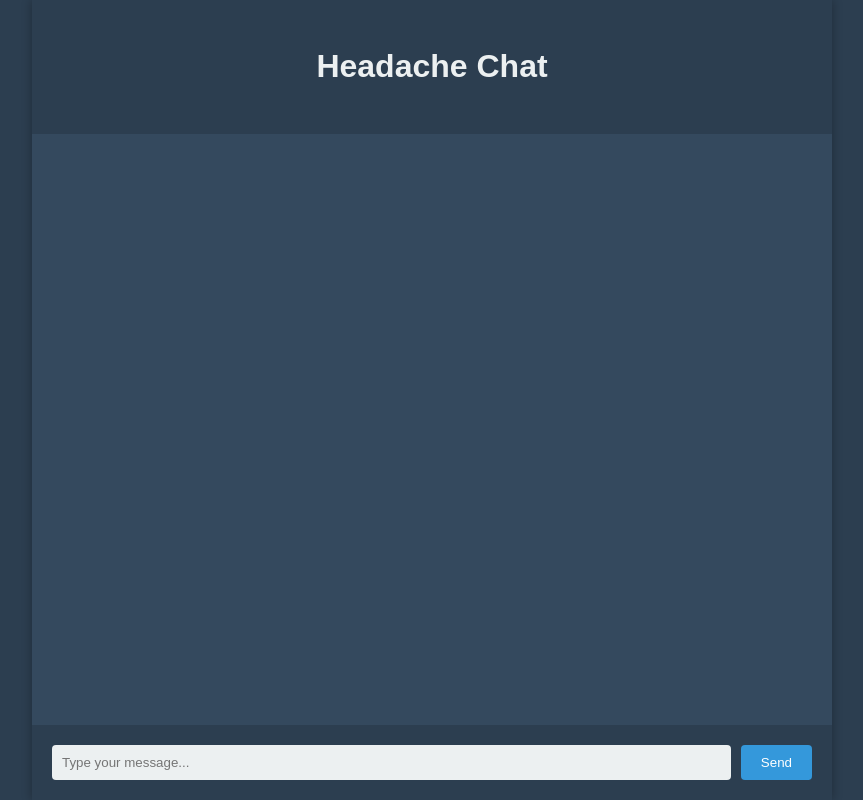
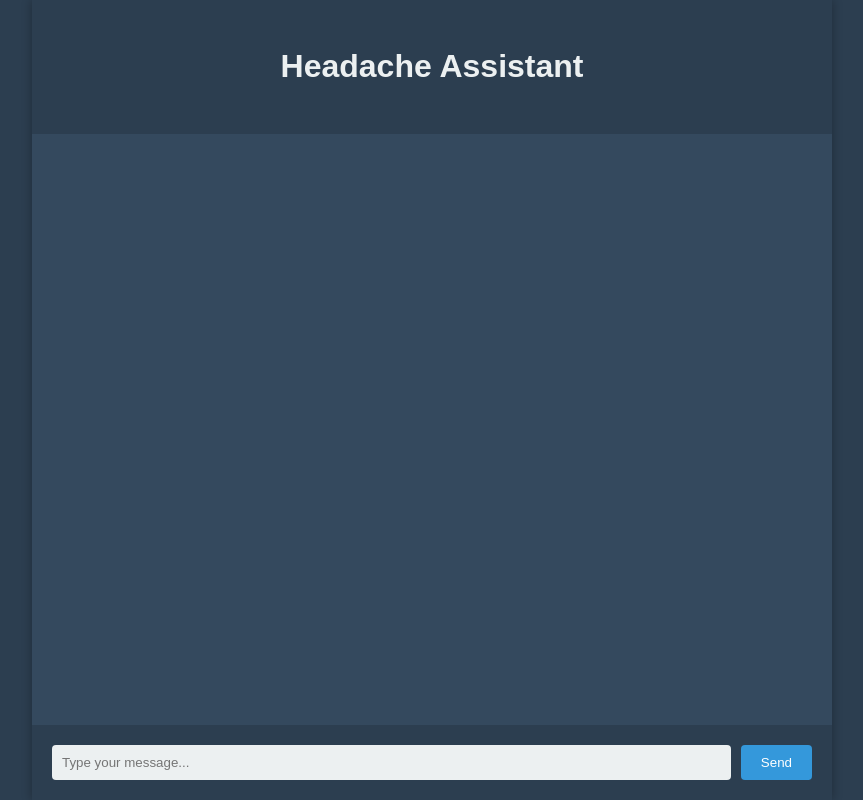
Before and after one commit to ruthvikedara/headache-rag, a Flask app: page / in a window 1280 px wide. Shown: the whole page, without its empty margins (208-1071 px from the left). Run offline with Flask 3, Linux system fonts and the light colour scheme; parts of the project's set-up code (start-up, migrations or seed data) failed here and were passed over.

Commit message:
Update index.html

```diff
--- a/templates/index.html
+++ b/templates/index.html
@@ -112,7 +112,7 @@
 <body>
     <div id="chat-container">
         <div id="chat-header">
-            <h1>Headache Chat</h1>
+            <h1>Headache Assistant</h1>
         </div>
         <div id="chat-messages"></div>
         <div id="chat-input">
```
